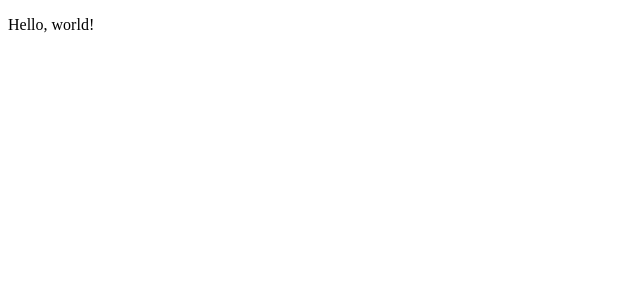
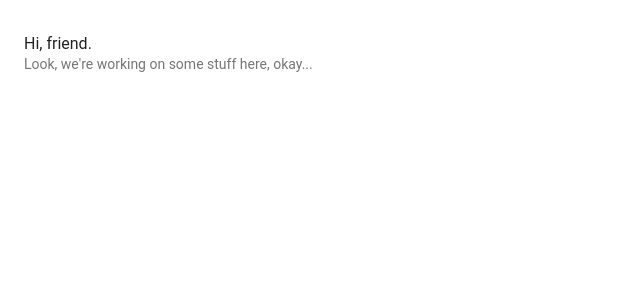
Before and after one commit to robertsben/reddit-reader, a React app: page / in a window 1280 px wide. Shown: the top 300 px of the page, without its empty margins (0-640 px from the left). Built offline with nearby package versions, Linux system fonts and the light colour scheme.

Commit message:
Add in material ui, and get some super basic list stuff going on

```diff
--- a/package.json
+++ b/package.json
@@ -10,6 +10,7 @@
   },
   "license": "MIT",
   "devDependencies": {
+    "babel-preset-stage-1": "^6.24.1",
     "webpack-dev-server": "^2.4.2"
   },
   "dependencies": {
@@ -19,6 +20,7 @@
     "babel-preset-latest": "^6.24.0",
     "babel-preset-react": "^6.23.0",
     "express": "^4.15.2",
+    "material-ui": "^0.18.0",
     "react": "^15.4.2",
     "react-dom": "^15.4.2",
     "webpack": "^2.2.1"
--- a/src/components/app.jsx
+++ b/src/components/app.jsx
@@ -1,9 +1,19 @@
 import React from 'react'
+import {List, ListItem} from 'material-ui/List'
 
 export default class App extends React.Component {
   render() {
     return (
-      <p>Hello, world!</p>
+      <List>
+        <ListItem
+          primaryText="Hi, friend."
+          secondaryText={
+            <p>
+              Look, we're working on some stuff here, okay...
+            </p>
+          }
+        />
+      </List>
     )
   }
 }
--- /dev/null
+++ b/src/components/muiappwrapper.jsx
@@ -0,0 +1,13 @@
+import React from 'react'
+import MuiThemeProvider from 'material-ui/styles/MuiThemeProvider'
+import App from './app.jsx'
+
+export default class MuiApp extends React.Component {
+  render() {
+    return (
+      <MuiThemeProvider>
+        <App/>
+      </MuiThemeProvider>
+    )
+  }
+}
--- a/src/index.jsx
+++ b/src/index.jsx
@@ -1,5 +1,5 @@
 import React from 'react'
 import ReactDOM from 'react-dom'
-import App from './components/app.jsx'
+import MuiApp from './components/muiappwrapper.jsx'
 
-ReactDOM.render(<App />, document.getElementById('app'))
+ReactDOM.render(<MuiApp />, document.getElementById('app'))
```
Also changed, not shown: .babelrc.
